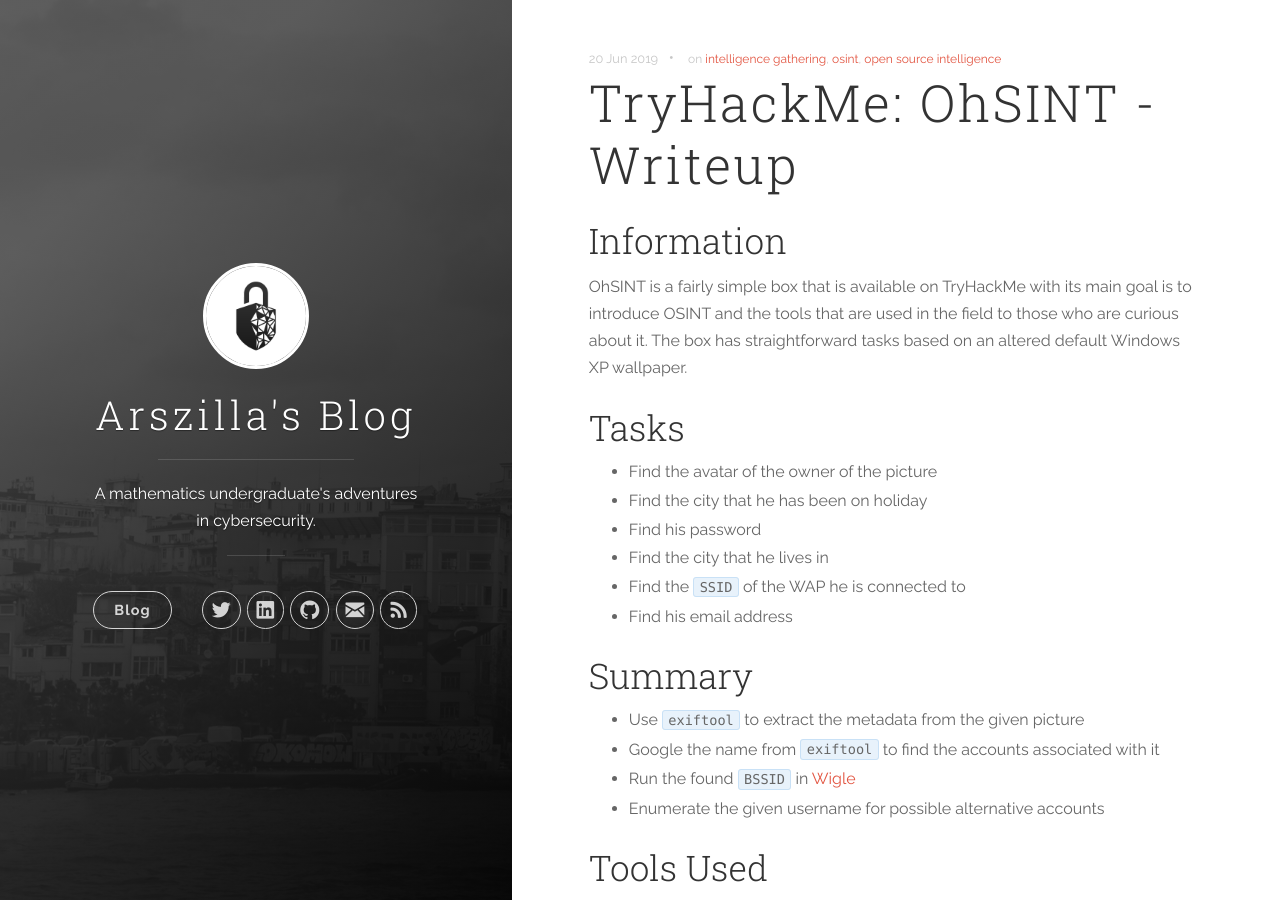
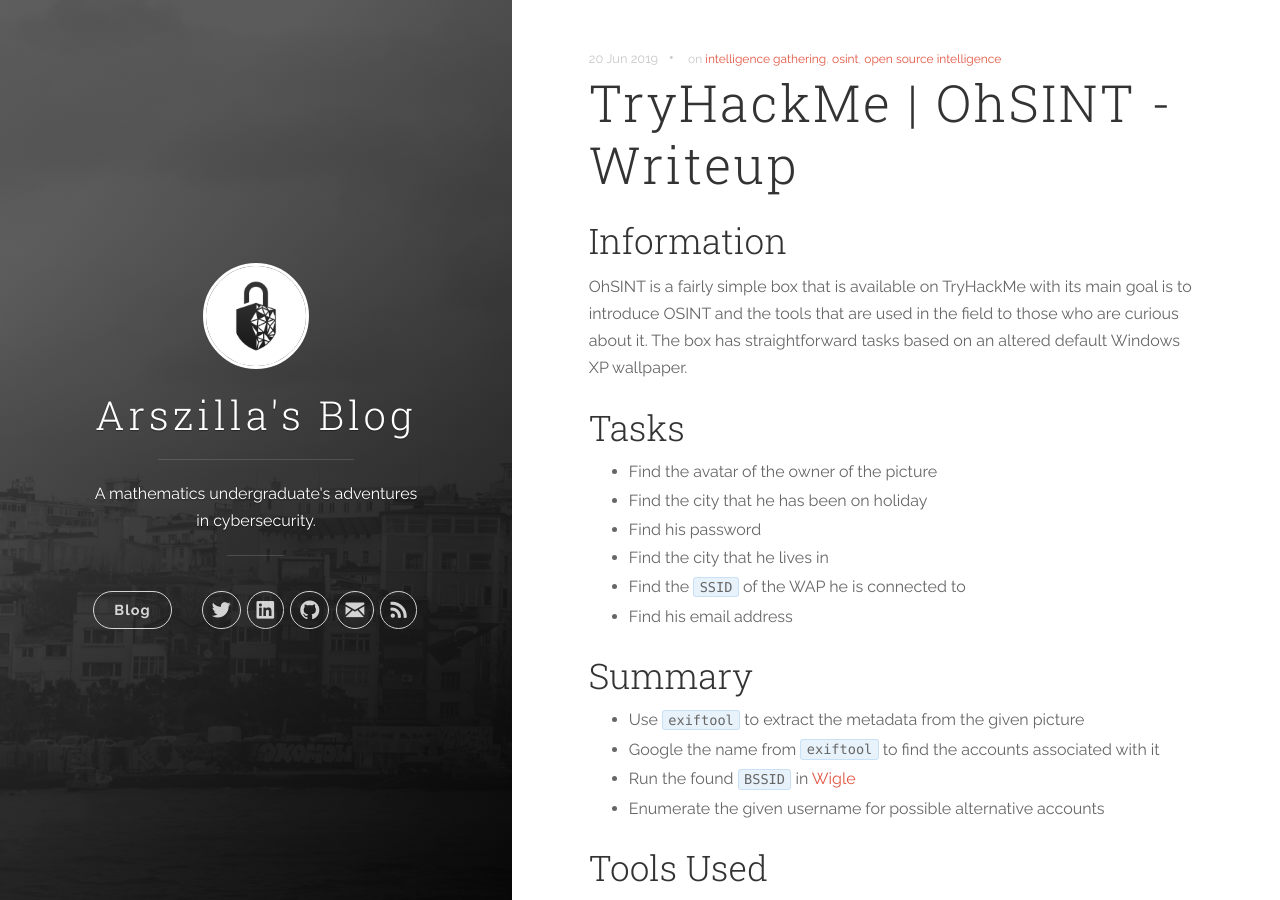
Before and after one commit to firatfolcay/arszilla.github.io, a Jekyll site: the page built from _posts/2019-06-20-thm-ohsint.markdown, in a window 1280 px wide and 900 px high. Built offline with Jekyll 4.4.1, drawn with Linux system fonts in a browser that asks for light colours.

```diff
--- a/_posts/2019-06-08-thm-basic_pentesting.markdown
+++ b/_posts/2019-06-08-thm-basic_pentesting.markdown
@@ -1,5 +1,5 @@
 ---
-title: "TryHackMe: Basic Pentesting - Writeup"
+title: "TryHackMe | Basic Pentesting - Writeup"
 excerpt: Writeup for Basic Pentesting from TryHackMe
 date: 2019-06-08 00:00:00
 categories: [cybersec, infosec, tryhackme]
--- a/_posts/2019-06-20-thm-ohsint.markdown
+++ b/_posts/2019-06-20-thm-ohsint.markdown
@@ -1,5 +1,5 @@
 ---
-title: "TryHackMe: OhSINT - Writeup"
+title: "TryHackMe | OhSINT - Writeup"
 excerpt: Writeup for OhSINT from TryHackMe
 date: 2019-06-20 00:00:00
 categories: [cybersec, infosec, osint, tryhackme]
--- a/_posts/2019-06-29-thm-crack_the_hash.markdown
+++ b/_posts/2019-06-29-thm-crack_the_hash.markdown
@@ -1,5 +1,5 @@
 ---
-title: "TryHackMe: Crack The Hash - Writeup"
+title: "TryHackMe | Crack The Hash - Writeup"
 excerpt: Writeup for CrackTheHash from TryHackMe
 date: 2019-06-29 00:00:00
 categories: [cybersec, infosec, tryhackme]
--- a/_posts/2019-07-01-htb-netmon.markdown
+++ b/_posts/2019-07-01-htb-netmon.markdown
@@ -1,5 +1,5 @@
 ---
-title: "HackTheBox: Netmon - Writeup"
+title: "HackTheBox | Netmon - Writeup"
 excerpt: Writeup for Netmon from HackTheBox
 date: 2019-07-01 00:00:00
 categories: [cybersec, infosec, hackthebox]
--- a/_posts/2019-07-04-vulnhub-mr_robot.markdown
+++ b/_posts/2019-07-04-vulnhub-mr_robot.markdown
@@ -1,5 +1,5 @@
 ---
-title: "VulnHub: Mr. Robot - Writeup"
+title: "VulnHub | Mr. Robot - Writeup"
 excerpt: Writeup for Mr. Robot from VulnHub
 date: 2019-07-04 00:00:00
 categories: [cybersec, infosec, vulnhub]
```
